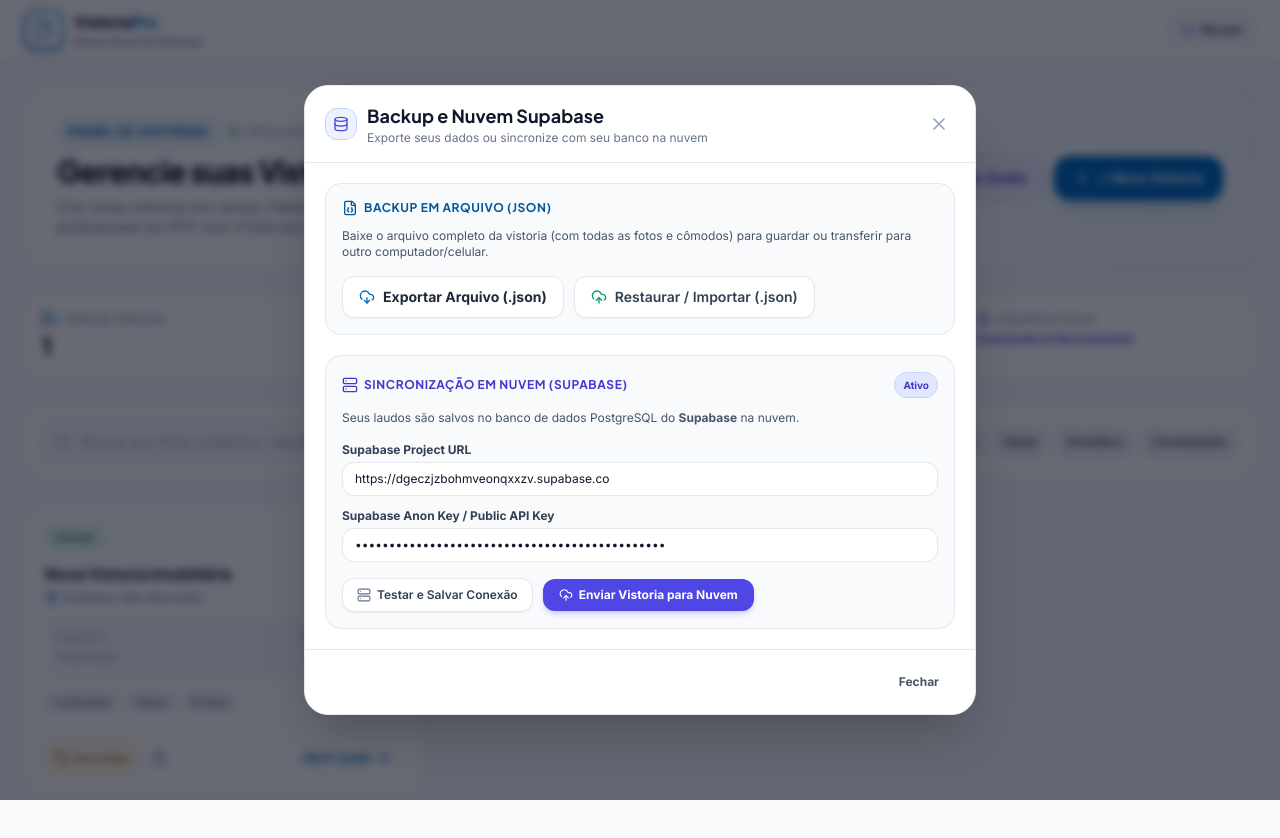
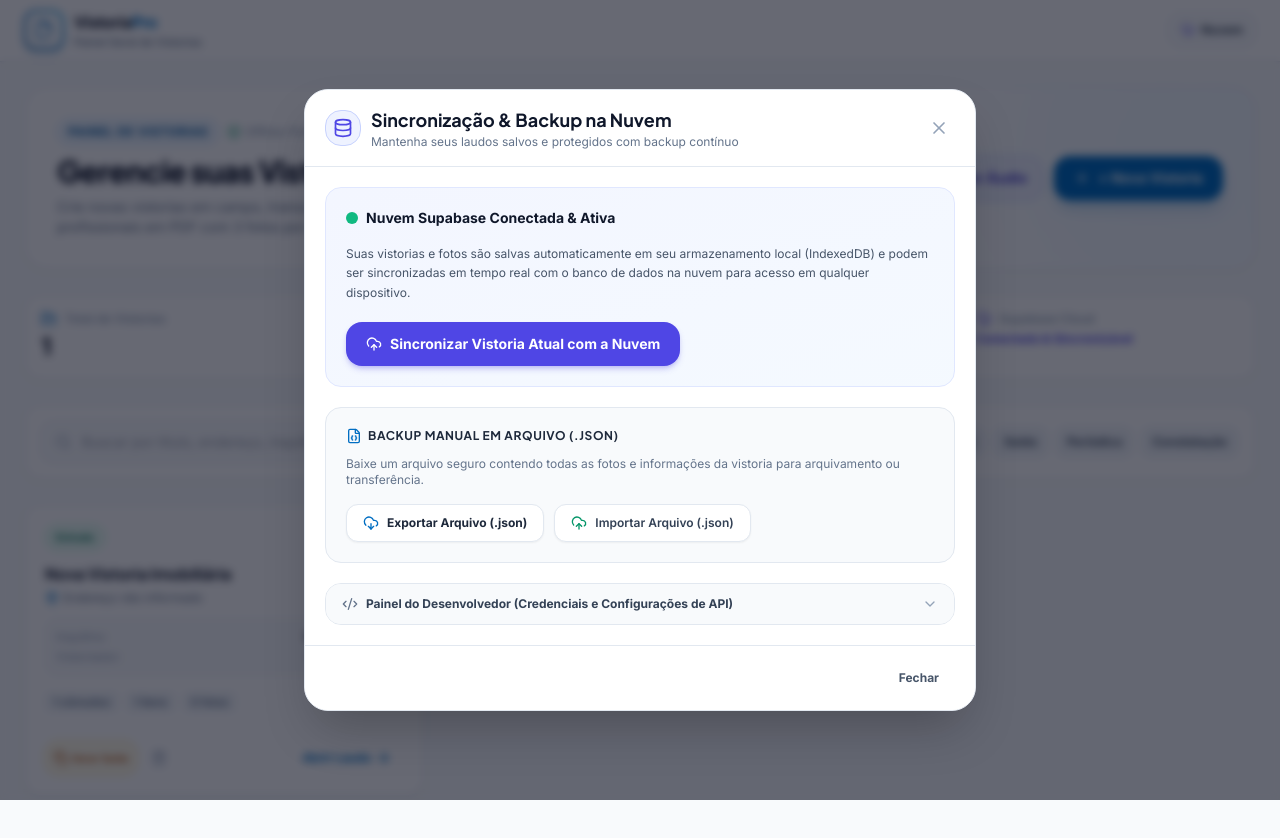
Before and after one commit to Berrola2/tentativan2, a React (Vite) app: page / in a window 1280 px wide. Both pictures are taken after a click on the button "Nuvem". Shown: the top 838 px of the page. Built offline with nearby package versions, Linux system fonts and the light colour scheme.

Commit message:
feat: clean user cloud sync UI with collapsible developer API panel

```diff
--- a/src/components/BackupSyncModal.tsx
+++ b/src/components/BackupSyncModal.tsx
@@ -8,7 +8,10 @@ import {
   AlertCircle,
   Loader2,
   FileJson,
-  Server
+  Server,
+  ChevronDown,
+  ChevronUp,
+  Code2
 } from 'lucide-react';
 import type { InspectionData, SupabaseConfig } from '../types/inspection';
 import { testSupabaseConnection, uploadInspectionToSupabase, getInitialSupabaseConfig } from '../services/supabaseClient';
@@ -46,6 +49,8 @@ export const BackupSyncModal: React.FC<BackupSyncModalProps> = ({
   const [isTesting, setIsTesting] = useState(false);
   const [testResult, setTestResult] = useState<{ success: boolean; message: string } | null>(null);
   const [isSyncing, setIsSyncing] = useState(false);
+  const [showDevPanel, setShowDevPanel] = useState(false);
+  const [lastSyncTime, setLastSyncTime] = useState<string | null>(null);
 
   if (!isOpen) return null;
 
@@ -115,6 +120,7 @@ export const BackupSyncModal: React.FC<BackupSyncModalProps> = ({
     try {
       const res = await uploadInspectionToSupabase(data, config);
       if (res.success) {
+        setLastSyncTime(new Date().toLocaleTimeString('pt-BR', { hour: '2-digit', minute: '2-digit' }));
         showToast(res.message, 'success');
       } else {
         showToast(res.message, 'error');
@@ -131,12 +137,12 @@ export const BackupSyncModal: React.FC<BackupSyncModalProps> = ({
         {/* Header */}
         <div className="px-5 py-4 border-b border-slate-200 flex items-center justify-between bg-white sticky top-0 z-10">
           <div className="flex items-center gap-2.5">
-            <div className="w-8 h-8 rounded-xl bg-indigo-50 border border-indigo-200 flex items-center justify-center text-indigo-600">
-              <Database className="w-4 h-4" />
+            <div className="w-9 h-9 rounded-2xl bg-indigo-50 border border-indigo-200 flex items-center justify-center text-indigo-600">
+              <Database className="w-5 h-5" />
             </div>
             <div>
-              <h2 className="text-base sm:text-lg font-bold text-slate-900">Backup e Nuvem Supabase</h2>
-              <p className="text-xs text-slate-500">Exporte seus dados ou sincronize com seu banco na nuvem</p>
+              <h2 className="text-base sm:text-lg font-bold text-slate-900">Sincronização & Backup na Nuvem</h2>
+              <p className="text-xs text-slate-500">Mantenha seus laudos salvos e protegidos com backup contínuo</p>
             </div>
           </div>
           <button
@@ -150,21 +156,67 @@ export const BackupSyncModal: React.FC<BackupSyncModalProps> = ({
         {/* Body */}
         <div className="p-5 overflow-y-auto space-y-5 flex-1 text-xs sm:text-sm">
 
-          {/* 1. Local JSON Backup & Restore */}
-          <div className="bg-slate-50 p-4 rounded-2xl border border-slate-200 space-y-3">
-            <h3 className="text-xs font-bold text-brand-700 uppercase tracking-wider flex items-center gap-1.5">
-              <FileJson className="w-4 h-4" />
-              Backup em Arquivo (JSON)
+          {/* 1. Primary Cloud Status Card for Users */}
+          <div className="bg-gradient-to-br from-indigo-50/70 to-brand-50/70 p-5 rounded-2xl border border-indigo-100 space-y-4">
+            <div className="flex items-center justify-between flex-wrap gap-2">
+              <div className="flex items-center gap-2">
+                <span className="relative flex h-3 w-3">
+                  <span className="animate-ping absolute inline-flex h-full w-full rounded-full bg-emerald-400 opacity-75"></span>
+                  <span className="relative inline-flex rounded-full h-3 w-3 bg-emerald-500"></span>
+                </span>
+                <span className="font-bold text-xs sm:text-sm text-slate-900">
+                  Nuvem Supabase Conectada & Ativa
+                </span>
+              </div>
+
+              {lastSyncTime && (
+                <span className="text-[11px] font-semibold text-slate-500 bg-white px-2.5 py-1 rounded-full border border-slate-200 shadow-sm">
+                  Última sincronização: {lastSyncTime}
+                </span>
+              )}
+            </div>
+
+            <p className="text-xs text-slate-600 leading-relaxed">
+              Suas vistorias e fotos são salvas automaticamente em seu armazenamento local (IndexedDB) e podem ser sincronizadas em tempo real com o banco de dados na nuvem para acesso em qualquer dispositivo.
+            </p>
+
+            <div className="pt-1">
+              <button
+                type="button"
+                onClick={handleSyncToSupabase}
+                disabled={isSyncing}
+                className="w-full sm:w-auto flex items-center justify-center gap-2 px-5 py-3 rounded-2xl bg-indigo-600 hover:bg-indigo-700 text-white font-bold text-xs sm:text-sm shadow-md shadow-indigo-600/25 transition-all active:scale-95 disabled:opacity-50"
+              >
+                {isSyncing ? (
+                  <>
+                    <Loader2 className="w-4 h-4 animate-spin" />
+                    <span>Sincronizando com a Nuvem...</span>
+                  </>
+                ) : (
+                  <>
+                    <UploadCloud className="w-4 h-4" />
+                    <span>Sincronizar Vistoria Atual com a Nuvem</span>
+                  </>
+                )}
+              </button>
+            </div>
+          </div>
+
+          {/* 2. Local JSON Backup & Restore Card */}
+          <div className="bg-slate-50 p-4 sm:p-5 rounded-2xl border border-slate-200 space-y-3">
+            <h3 className="text-xs font-bold text-slate-800 uppercase tracking-wider flex items-center gap-1.5">
+              <FileJson className="w-4 h-4 text-brand-600" />
+              Backup Manual em Arquivo (.json)
             </h3>
-            <p className="text-xs text-slate-600">
-              Baixe o arquivo completo da vistoria (com todas as fotos e cômodos) para guardar ou transferir para outro computador/celular.
+            <p className="text-xs text-slate-500">
+              Baixe um arquivo seguro contendo todas as fotos e informações da vistoria para arquivamento ou transferência.
             </p>
 
             <div className="flex flex-wrap gap-2.5 pt-1">
               <button
                 type="button"
                 onClick={handleExportJson}
-                className="flex items-center gap-2 px-4 py-2.5 rounded-xl bg-white hover:bg-slate-100 text-slate-800 font-bold border border-slate-200 shadow-sm transition-all active:scale-95"
+                className="flex items-center gap-2 px-4 py-2.5 rounded-xl bg-white hover:bg-slate-100 text-slate-800 font-bold border border-slate-200 shadow-sm transition-all active:scale-95 text-xs"
               >
                 <DownloadCloud className="w-4 h-4 text-brand-600" />
                 <span>Exportar Arquivo (.json)</span>
@@ -173,10 +225,10 @@ export const BackupSyncModal: React.FC<BackupSyncModalProps> = ({
               <button
                 type="button"
                 onClick={() => fileInputRef.current?.click()}
-                className="flex items-center gap-2 px-4 py-2.5 rounded-xl bg-white hover:bg-slate-100 text-slate-700 border border-slate-200 font-semibold shadow-sm transition-all"
+                className="flex items-center gap-2 px-4 py-2.5 rounded-xl bg-white hover:bg-slate-100 text-slate-700 border border-slate-200 font-semibold shadow-sm transition-all text-xs"
               >
                 <UploadCloud className="w-4 h-4 text-emerald-600" />
-                <span>Restaurar / Importar (.json)</span>
+                <span>Importar Arquivo (.json)</span>
               </button>
               <input
                 ref={fileInputRef}
@@ -188,20 +240,30 @@ export const BackupSyncModal: React.FC<BackupSyncModalProps> = ({
             </div>
           </div>
 
-          {/* 2. Supabase Integration Setup */}
-          <div className="bg-slate-50 p-4 rounded-2xl border border-slate-200 space-y-3">
-            <div className="flex items-center justify-between">
-              <h3 className="text-xs font-bold text-indigo-700 uppercase tracking-wider flex items-center gap-1.5">
-                <Server className="w-4 h-4" />
-                Sincronização em Nuvem (Supabase)
-              </h3>
-              <span className="text-[10px] px-2 py-0.5 rounded-full bg-indigo-100 text-indigo-700 font-bold border border-indigo-200">
-                Ativo
+          {/* 3. Developer / Advanced Technical Area (Collapsible) */}
+          <div className="border border-slate-200 rounded-2xl overflow-hidden bg-white">
+            <button
+              type="button"
+              onClick={() => setShowDevPanel(!showDevPanel)}
+              className="w-full px-4 py-3 bg-slate-50 hover:bg-slate-100 flex items-center justify-between transition-colors text-left"
+            >
+              <div className="flex items-center gap-2">
+                <Code2 className="w-4 h-4 text-slate-500" />
+                <span className="text-xs font-bold text-slate-700">
+                  Painel do Desenvolvedor (Credenciais e Configurações de API)
                 </span>
               </div>
+              {showDevPanel ? (
+                <ChevronUp className="w-4 h-4 text-slate-400" />
+              ) : (
+                <ChevronDown className="w-4 h-4 text-slate-400" />
+              )}
+            </button>
 
-            <p className="text-xs text-slate-600">
-              Seus laudos são salvos no banco de dados PostgreSQL do <strong>Supabase</strong> na nuvem.
+            {showDevPanel && (
+              <div className="p-4 sm:p-5 border-t border-slate-200 space-y-3 bg-slate-50/50 animate-fadeIn">
+                <p className="text-[11px] text-slate-500">
+                  Esta área é restrita para ajustes técnicos de infraestrutura do Supabase. Futuramente este painel será protegido com tela de login de administrador.
                 </p>
 
                 <div className="space-y-3 pt-1">
@@ -212,18 +274,18 @@ export const BackupSyncModal: React.FC<BackupSyncModalProps> = ({
                       value={config.url}
                       onChange={(e) => setConfig((prev) => ({ ...prev, url: e.target.value }))}
                       placeholder="https://xyzproject.supabase.co"
-                  className="w-full bg-white border border-slate-200 rounded-xl px-3 py-2 text-slate-900 text-xs focus:outline-none focus:border-indigo-500"
+                      className="w-full bg-white border border-slate-200 rounded-xl px-3 py-2 text-slate-900 text-xs font-mono focus:outline-none focus:border-indigo-500"
                     />
                   </div>
 
                   <div>
-                <label className="block text-slate-700 font-bold mb-1 text-xs">Supabase Anon Key / Public API Key</label>
+                    <label className="block text-slate-700 font-bold mb-1 text-xs">Supabase Anon Key (Public Key)</label>
                     <input
                       type="password"
                       value={config.anonKey}
                       onChange={(e) => setConfig((prev) => ({ ...prev, anonKey: e.target.value }))}
                       placeholder="eyJhbGciOiJIUzI1NiIsInR5cCI6..."
-                  className="w-full bg-white border border-slate-200 rounded-xl px-3 py-2 text-slate-900 text-xs focus:outline-none focus:border-indigo-500"
+                      className="w-full bg-white border border-slate-200 rounded-xl px-3 py-2 text-slate-900 text-xs font-mono focus:outline-none focus:border-indigo-500"
                     />
                   </div>
 
@@ -238,28 +300,20 @@ export const BackupSyncModal: React.FC<BackupSyncModalProps> = ({
                     </div>
                   )}
 
-              <div className="flex flex-wrap items-center gap-2.5 pt-1">
+                  <div className="pt-1">
                     <button
                       type="button"
                       onClick={handleTestSupabase}
                       disabled={isTesting}
-                  className="px-3.5 py-2 rounded-xl bg-white hover:bg-slate-100 text-slate-700 font-semibold text-xs border border-slate-200 shadow-sm flex items-center gap-1.5 transition-colors disabled:opacity-50"
+                      className="px-4 py-2 rounded-xl bg-white hover:bg-slate-100 text-slate-700 font-semibold text-xs border border-slate-200 shadow-sm flex items-center gap-1.5 transition-colors disabled:opacity-50"
                     >
                       {isTesting ? <Loader2 className="w-3.5 h-3.5 animate-spin" /> : <Server className="w-3.5 h-3.5 text-slate-500" />}
-                  <span>Testar e Salvar Conexão</span>
-                </button>
-
-                <button
-                  type="button"
-                  onClick={handleSyncToSupabase}
-                  disabled={isSyncing || !config.url}
-                  className="px-4 py-2 rounded-xl bg-indigo-600 hover:bg-indigo-700 text-white font-bold text-xs shadow-md shadow-indigo-600/20 flex items-center gap-1.5 transition-all active:scale-95 disabled:opacity-50"
-                >
-                  {isSyncing ? <Loader2 className="w-3.5 h-3.5 animate-spin" /> : <UploadCloud className="w-3.5 h-3.5" />}
-                  <span>Enviar Vistoria para Nuvem</span>
+                      <span>Testar Conexão da API</span>
                     </button>
                   </div>
                 </div>
+              </div>
+            )}
           </div>
 
         </div>
```
Lines whose indentation alone changed are shown as unchanged.
